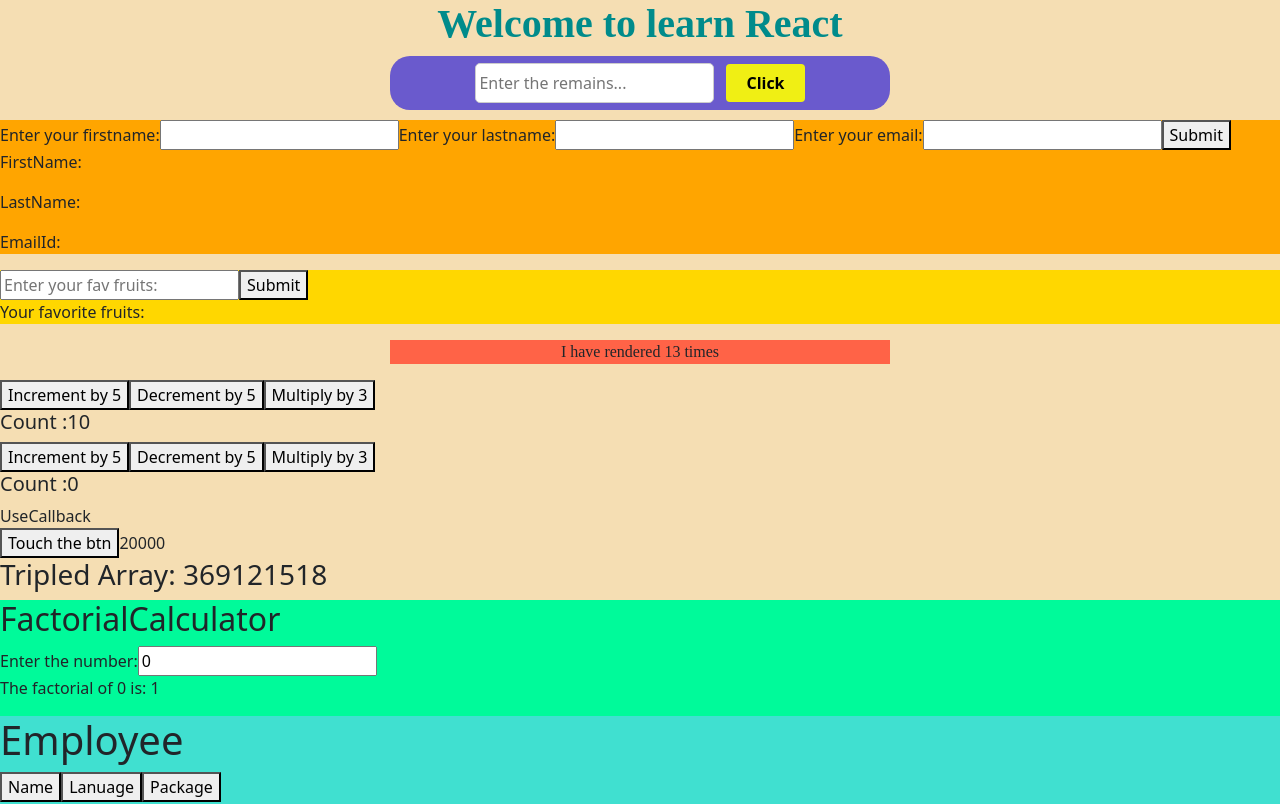
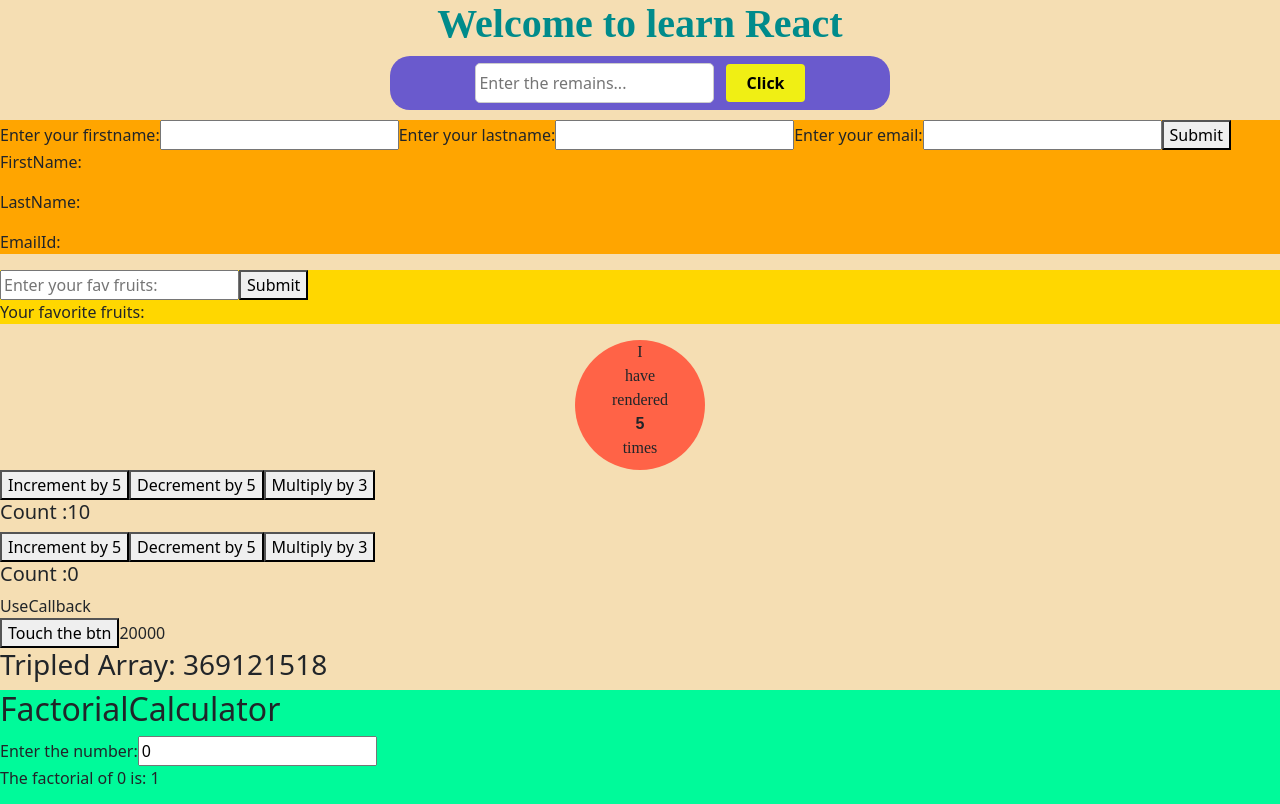
Before and after one commit to Mohandhass1111/Yaash, a React (Create React App) app: page / in a window 1280 px wide. Shown: the top 804 px of the page. Built offline with nearby package versions, Linux system fonts and the light colour scheme.

Commit message:
css modified

```diff
--- a/src/DP/Effect.js
+++ b/src/DP/Effect.js
@@ -5,19 +5,28 @@ function Effect() {
   useEffect(() => {
     setTimeout(() => {
       setcount((c) => c + 1);
-    }, 500);
+    }, 1300);
   });
   return (
     <div
       style={{
         backgroundColor: "tomato",
         fontFamily: "mooli",
-        width: "500px",
+        width: "130px",
+        height: "130px",
+        borderRadius: "200px",
         textAlign: "center",
         margin: "0 auto",
+        fontSize: "16px",
       }}
     >
-      <p>I have rendered {count} times</p>
+      <p style={{ display: "inline-block" }}>
+        I <br></br>have <br></br>rendered<br></br>
+        <span style={{ fontWeight: "bold", fontFamily: "sans-serif" }}>
+          {count}
+        </span>{" "}
+        <br></br>times
+      </p>
     </div>
   );
 }
```
